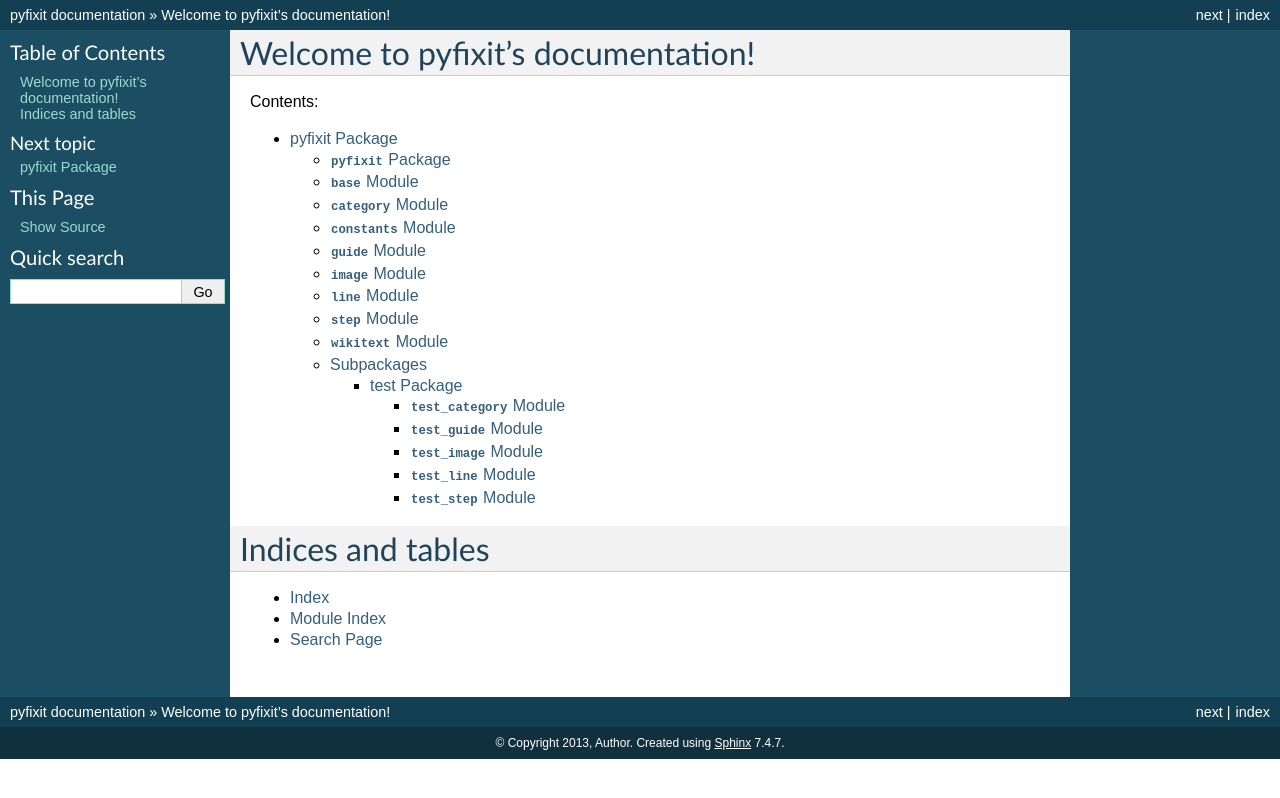
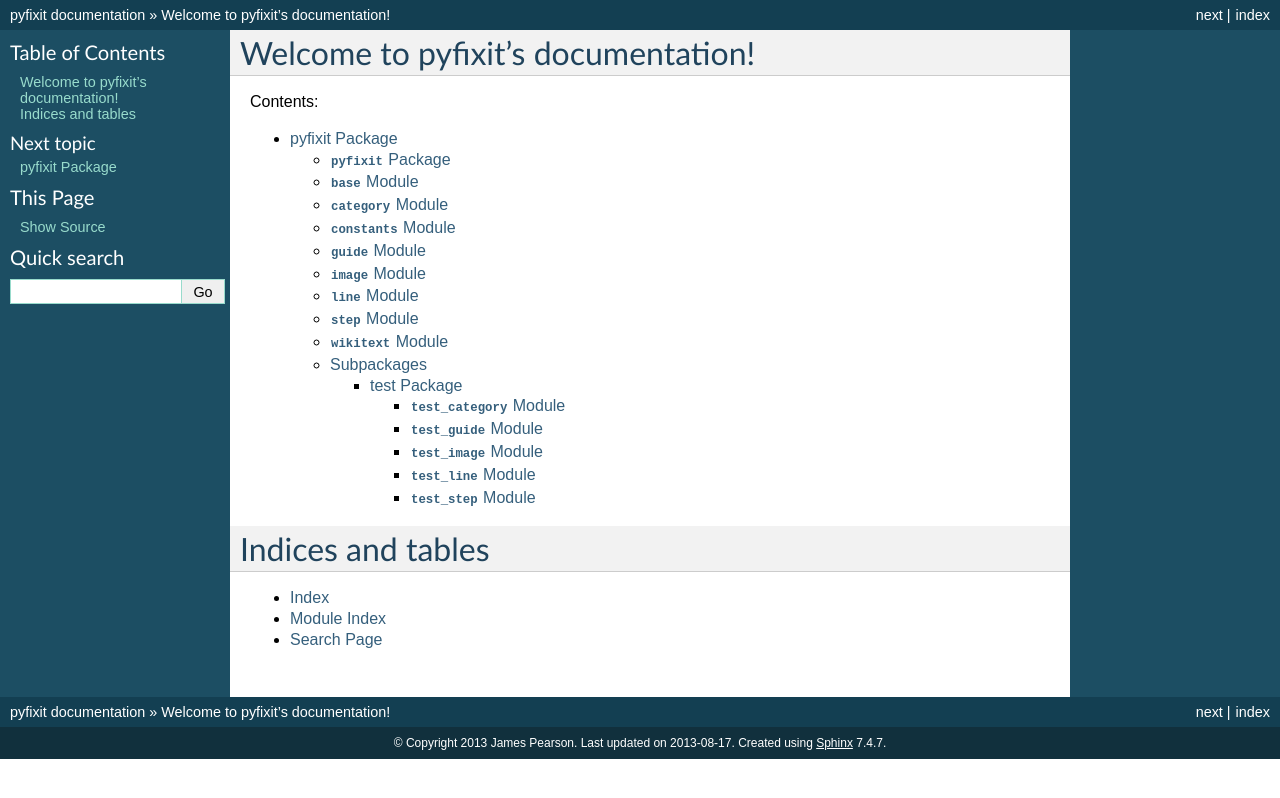
Before and after one commit to xiongchiamiov/pyfixit, a Sphinx documentation site: the page built from docs/index.rst, in a window 1280 px wide. Shown: the top 798 px of the page. Built offline with Sphinx 7.4.7, drawn with Linux system fonts in a browser that asks for light colours; the version number could not be read and is left out.

Commit message:
Customize sphinx conf.

```diff
--- a/docs/conf.py
+++ b/docs/conf.py
@@ -12,6 +12,8 @@
 # serve to show the default.
 
 import sys, os
+
+from pyfixit.constants import VERSION
 
 # If extensions (or modules to document with autodoc) are in another directory,
 # add these directories to sys.path here. If the directory is relative to the
@@ -41,16 +43,16 @@ master_doc = 'index'
 
 # General information about the project.
 project = u'pyfixit'
-copyright = u'2013, Author'
+copyright = u'2013 James Pearson'
 
 # The version info for the project you're documenting, acts as replacement for
 # |version| and |release|, also used in various other places throughout the
 # built documents.
 #
 # The short X.Y version.
-version = ''
+version = '.'.join(VERSION.split('.')[:2])
 # The full version, including alpha/beta/rc tags.
-release = ''
+release = VERSION
 
 # The language for content autogenerated by Sphinx. Refer to documentation
 # for a list of supported languages.
@@ -60,7 +62,7 @@ release = ''
 # non-false value, then it is used:
 #today = ''
 # Else, today_fmt is used as the format for a strftime call.
-#today_fmt = '%B %d, %Y'
+today_fmt = '%Y-%m-%d'
 
 # List of patterns, relative to source directory, that match files and
 # directories to ignore when looking for source files.
@@ -127,7 +129,7 @@ html_static_path = ['_static']
 
 # If not '', a 'Last updated on:' timestamp is inserted at every page bottom,
 # using the given strftime format.
-#html_last_updated_fmt = '%b %d, %Y'
+html_last_updated_fmt = '%Y-%m-%d'
 
 # If true, SmartyPants will be used to convert quotes and dashes to
 # typographically correct entities.
@@ -252,9 +254,9 @@ texinfo_documents = [
 
 # Bibliographic Dublin Core info.
 epub_title = u'pyfixit'
-epub_author = u'Author'
-epub_publisher = u'Author'
-epub_copyright = u'2013, Author'
+epub_author = u'James Pearson'
+epub_publisher = u'James Pearson'
+epub_copyright = u'2013 James Pearson'
 
 # The language of the text. It defaults to the language option
 # or en if the language is not set.
```
